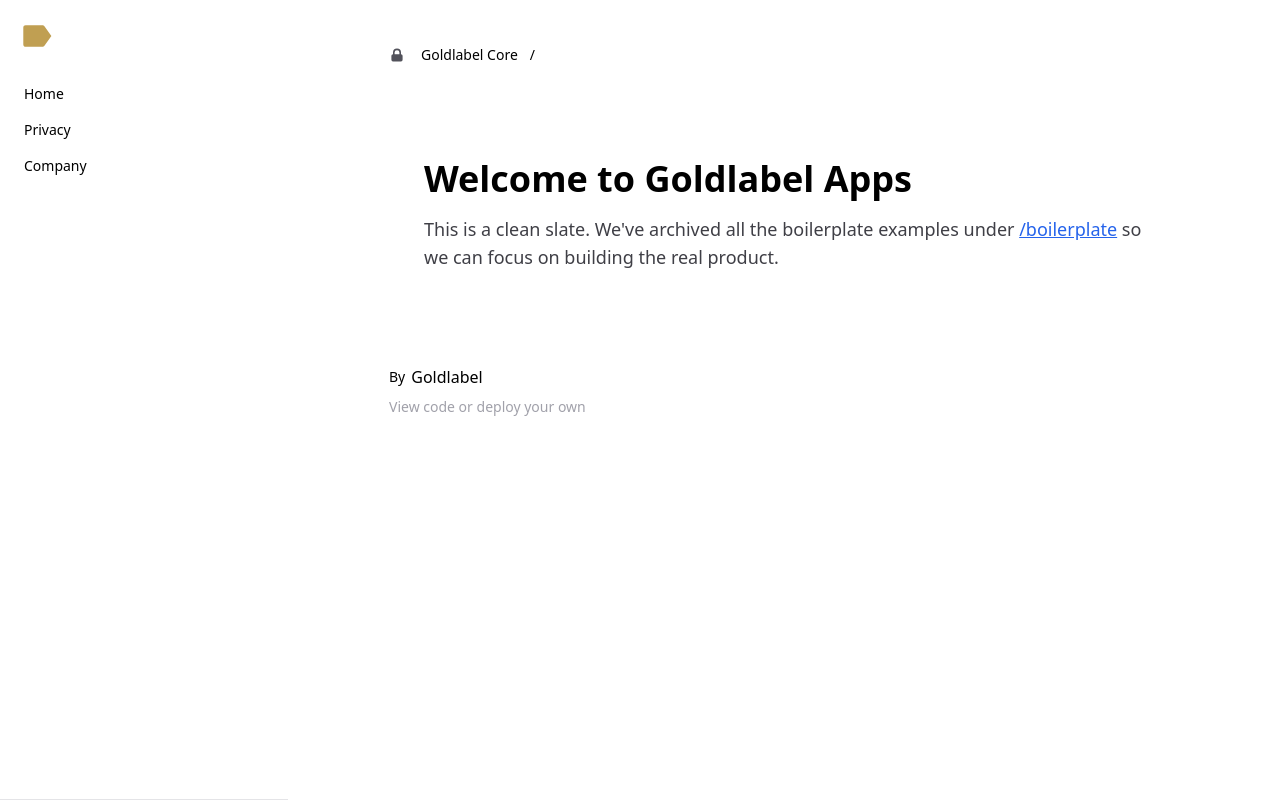
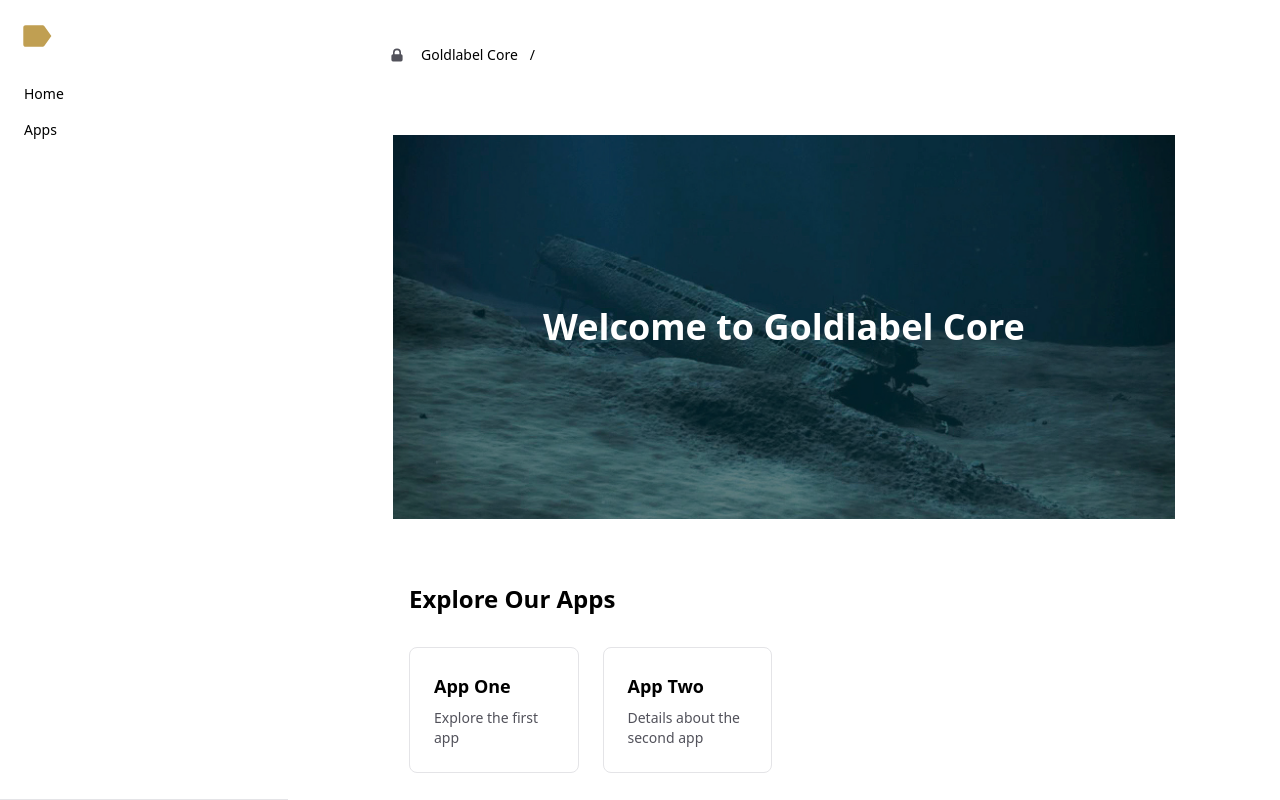
Before and after one commit to javascript-pro/core, a Next.js app: page / in a window 1280 px wide. Shown: the top 800 px of the page. Built offline with nearby package versions, Linux system fonts and the light colour scheme.

Commit message:
Markdown driven SSG

```diff
--- /dev/null
+++ b/app/apps/[slug]/page.tsx
@@ -0,0 +1,47 @@
+
+import { notFound } from 'next/navigation';
+import { getAllMarkdown, getMarkdownBySlug } from '#/lib/loadMarkdown';
+import { Metadata } from 'next';
+
+export async function generateStaticParams() {
+  const apps = getAllMarkdown();
+  return apps.map(({ meta }) => ({
+    slug: meta.slug,
+  }));
+}
+
+export async function generateMetadata({ params }: any): Promise<Metadata> {
+  const data = getMarkdownBySlug(params.slug);
+  if (!data) {
+    return {
+      title: 'Not found',
+      description: 'This page could not be found.',
+    };
+  }
+
+  return {
+    title: data.meta.title,
+    description: data.meta.description,
+    openGraph: {
+      images: data.meta.image ? [data.meta.image] : [],
+    },
+  };
+}
+
+export default function AppPage({ params }: any) {
+  const data = getMarkdownBySlug(params.slug);
+
+  if (!data) {
+    notFound();
+    return null;
+  }
+
+  return (
+    <main className="max-w-3xl mx-auto py-16 px-4 prose dark:prose-invert">
+      <h1>{data.meta.title}</h1>
+      <p className="text-zinc-500 dark:text-zinc-400 mb-4">{data.meta.description}</p>
+      <hr />
+      <article dangerouslySetInnerHTML={{ __html: data.content }} />
+    </main>
+  );
+}
--- /dev/null
+++ b/app/apps/page.tsx
@@ -0,0 +1,30 @@
+import Link from 'next/link';
+import { getAllMarkdown } from '#/lib/loadMarkdown';
+
+export const metadata = {
+  title: 'Our Apps',
+  description: 'Browse the current Goldlabel apps available for preview.',
+};
+
+export default function AppsPage() {
+  const apps = getAllMarkdown();
+
+  return (
+    <main className="max-w-6xl mx-auto py-16 px-4">
+      <h1 className="text-3xl font-bold mb-6">Available Apps</h1>
+      <p className="text-zinc-600 dark:text-zinc-400 mb-12">
+        These apps are built with the Goldlabel framework. Click to learn more.
+      </p>
+      <div className="grid grid-cols-1 sm:grid-cols-2 lg:grid-cols-4 gap-6">
+        {apps.map(({ meta }) => (
+          <Link key={meta.slug} href={`/apps/${meta.slug}`}>
+            <div className="border rounded-lg p-6 hover:shadow-md transition cursor-pointer bg-white dark:bg-zinc-900">
+              <h2 className="text-lg font-semibold mb-2">{meta.title}</h2>
+              <p className="text-sm text-zinc-600 dark:text-zinc-400">{meta.description}</p>
+            </div>
+          </Link>
+        ))}
+      </div>
+    </main>
+  );
+}
--- a/app/page.tsx
+++ b/app/page.tsx
@@ -1,22 +1,53 @@
-// app/page.tsx
+import Image from 'next/image';
+import { PanelCard } from '#/components/PanelCard';
+import { Footer } from '#/components/Footer';
 import { Metadata } from 'next';
 
 export const metadata: Metadata = {
-  title: 'Goldlabel Apps',
+  title: 'Goldlabel Core',
   description: 'A clean foundation for custom, professional web apps.',
 };
 
 export default function Home() {
+
+  const panels = [
+    {
+      title: 'App One',
+      description: 'Explore the first app',
+      href: '/apps/app1',
+    },
+    {
+      title: 'App Two',
+      description: 'Details about the second app',
+      href: '/apps/app2',
+    },
+  ];
+
   return (
-    <main className="max-w-3xl mx-auto p-6">
-      <h1 className="text-4xl font-bold mb-4">Welcome to Goldlabel Apps</h1>
-      <p className="text-lg text-gray-700">
-        This is a clean slate. We've archived all the boilerplate examples under{' '}
-        <a href="/boilerplate" className="underline text-blue-600">
-          /boilerplate
-        </a>{' '}
-        so we can focus on building the real product.
-      </p>
+    <main>
+      <section className="relative w-full h-96">
+        <Image
+          src="/jpg/hero.jpg"
+          alt="Hero"
+          layout="fill"
+          objectFit="cover"
+          priority
+        />
+        <div className="absolute inset-0 bg-black bg-opacity-50 flex items-center justify-center">
+          <h1 className="text-white text-4xl font-bold">Welcome to Goldlabel Core</h1>
+        </div>
+      </section>
+
+      <section className="max-w-6xl mx-auto py-16 px-4">
+        <h2 className="text-2xl font-semibold mb-8">Explore Our Apps</h2>
+        <div className="grid grid-cols-1 sm:grid-cols-2 lg:grid-cols-4 gap-6">
+          {panels.map((panel) => (
+            <PanelCard key={panel.href} {...panel} />
+          ))}
+        </div>
+      </section>
+
+      <Footer />
     </main>
   );
 }
--- /dev/null
+++ b/components/Footer.tsx
@@ -0,0 +1,8 @@
+// components/Footer.tsx
+export function Footer() {
+    return (
+      <footer className="border-t py-6 mt-12 text-center text-sm text-zinc-600 dark:text-zinc-400">
+        © {new Date().getFullYear()} Goldlabel Apps Ltd — All rights reserved.
+      </footer>
+    );
+  }
--- /dev/null
+++ b/components/PanelCard.tsx
@@ -0,0 +1,19 @@
+// components/PanelCard.tsx
+import Link from 'next/link';
+
+type PanelCardProps = {
+  title: string;
+  description: string;
+  href: string;
+};
+
+export function PanelCard({ title, description, href }: PanelCardProps) {
+  return (
+    <Link href={href}>
+      <div className="border rounded-lg p-6 hover:shadow-md transition cursor-pointer bg-white dark:bg-zinc-900">
+        <h3 className="text-lg font-semibold mb-2">{title}</h3>
+        <p className="text-sm text-zinc-600 dark:text-zinc-400">{description}</p>
+      </div>
+    </Link>
+  );
+}
--- /dev/null
+++ b/lib/loadMarkdown.ts
@@ -0,0 +1,56 @@
+import fs from 'fs';
+import path from 'path';
+import matter from 'gray-matter';
+
+export type MarkdownMeta = {
+  title: string;
+  description: string;
+  image?: string;
+  order?: number;
+  slug: string;
+};
+
+export type MarkdownPage = {
+  meta: MarkdownMeta;
+  content: string;
+};
+
+const MARKDOWN_DIR = path.join(process.cwd(), 'public/markdown/apps');
+
+export function getAllMarkdown(): MarkdownPage[] {
+  const files = fs.readdirSync(MARKDOWN_DIR);
+
+  return files
+    .filter(file => file.endsWith('.md'))
+    .map(file => {
+      const filePath = path.join(MARKDOWN_DIR, file);
+      const raw = fs.readFileSync(filePath, 'utf-8');
+      const { data, content } = matter(raw);
+      const slug = file.replace(/\.md$/, '');
+
+      return {
+        meta: {
+          ...(data as Omit<MarkdownMeta, 'slug'>),
+          slug,
+        },
+        content,
+      };
+    })
+    .sort((a, b) => (a.meta.order ?? 0) - (b.meta.order ?? 0));
+}
+
+export function getMarkdownBySlug(slug: string): MarkdownPage | null {
+  const filePath = path.join(MARKDOWN_DIR, `${slug}.md`);
+  if (!fs.existsSync(filePath)) return null;
+
+  const raw = fs.readFileSync(filePath, 'utf-8');
+  const { data, content } = matter(raw);
+
+  return {
+    meta: {
+      ...(data as Omit<MarkdownMeta, 'slug'>),
+      slug,
+    },
+    content,
+  };
+}
--- a/package.json
+++ b/package.json
@@ -24,6 +24,7 @@
     "date-fns": "3.6.0",
     "dinero.js": "2.0.0-alpha.10",
     "firebase": "^11.5.0",
+    "gray-matter": "^4.0.3",
     "ms": "3.0.0-canary.1",
     "next": "15.0.0-canary.193",
     "react": "19.0.0-rc-cd22717c-20241013",
--- a/ui/global-nav.tsx
+++ b/ui/global-nav.tsx
@@ -14,8 +14,7 @@
 
   const navItems = [
     { label: 'Home', href: '/' },
-    { label: 'Privacy', href: '/privacy' },
-    { label: 'Company', href: '/company' },
+    { label: 'Apps', href: '/apps' },
   ];
 
   return (
```
Also changed, not shown: public/markdown/apps/app1.md (added, +10 -0 lines), public/markdown/apps/app2.md (added, +11 -0 lines), public/jpg/hero.jpg (added), 1 other file (tests, documents, lock files or other folders).
